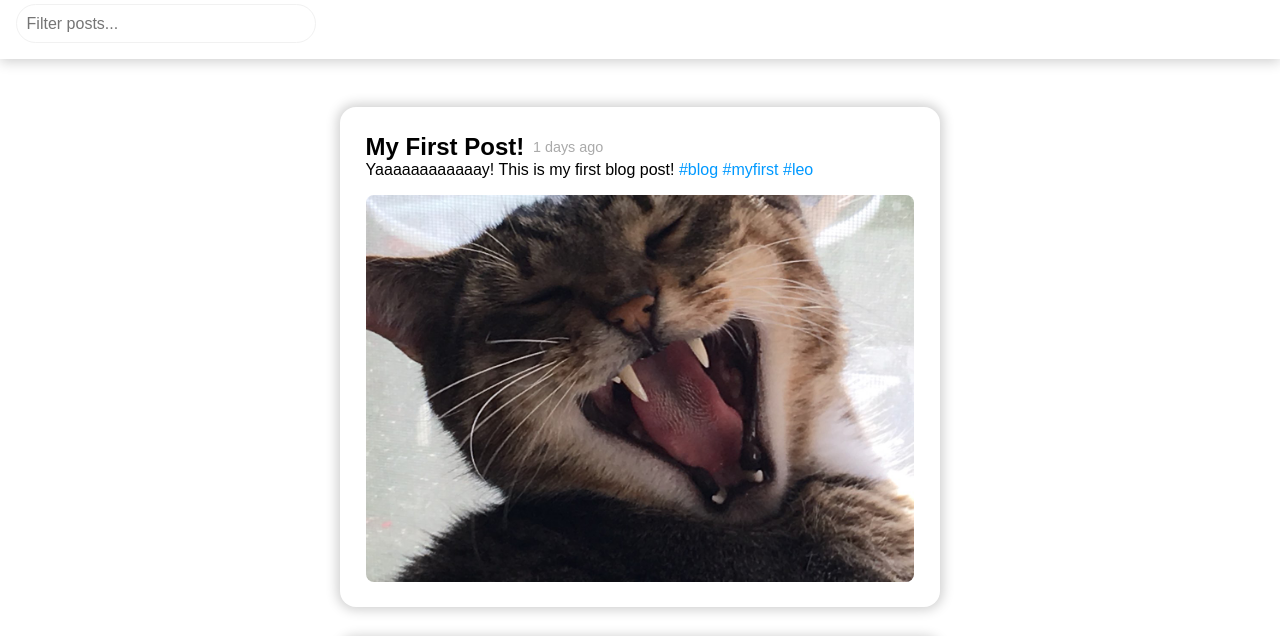
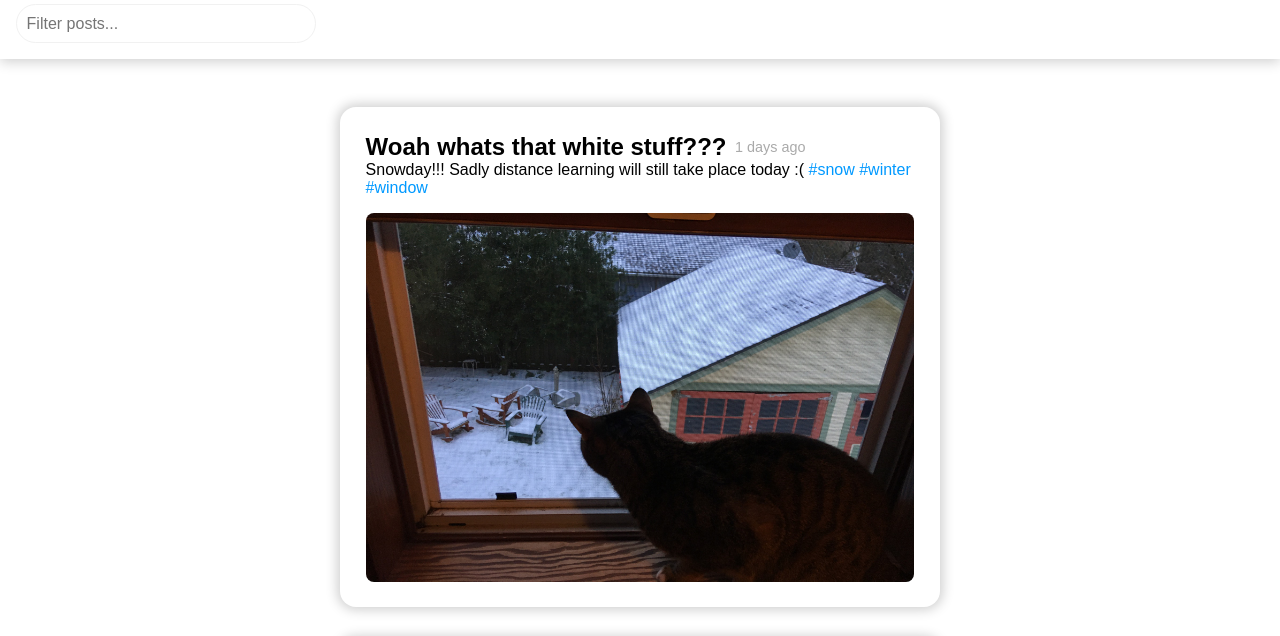
Before and after one commit to turbo-turnip/LeoPortfolio, a plain HTML site: page blog.html in a window 1280 px wide. Shown: the part 112-748 px from the top of the page. Drawn offline with Linux system fonts and the light colour scheme; a web font is replaced by a local one.

Commit message:
added a post

```diff
--- a/blog.html
+++ b/blog.html
@@ -25,11 +25,11 @@
         <input type="text" placeholder="Filter posts..." class="filter" />
     </div>
     <section class="posts">
-        <div class="post">
-            <h4 class="post-title">My First Post! <span class="date"></span></h4>
-            <h4 class="post-description">Yaaaaaaaaaaaay! This is my first blog post! <span>#blog</span> <span>#myfirst</span> <span>#leo</span></h4>
+	<div class="post">
+            <h4 class="post-title">Woah whats that white stuff??? <span class="date"></span></h4>
+            <h4 class="post-description">Snowday!!! Sadly distance learning will still take place today :( <span>#snow</span> <span>#winter</span> <span>#window</span></h4>
             <div class="post-img">
-                <img src="images/leo8.jpg" />
+                <img src="images/snowpookit.png" />
             </div>
         </div>
         <div class="post">
@@ -53,6 +53,13 @@
                 <img src="images/pooker.png" style="transform: rotate(180deg);" />
             </div>
         </div>
+	<div class="post">
+            <h4 class="post-title">My First Post! <span class="date"></span></h4>
+            <h4 class="post-description">Yaaaaaaaaaaaay! This is my first blog post! <span>#blog</span> <span>#myfirst</span> <span>#leo</span></h4>
+            <div class="post-img">
+                <img src="images/leo8.jpg" />
+            </div>
+        </div>
     </section>
 
     <script src="blog.js"></script>
```
